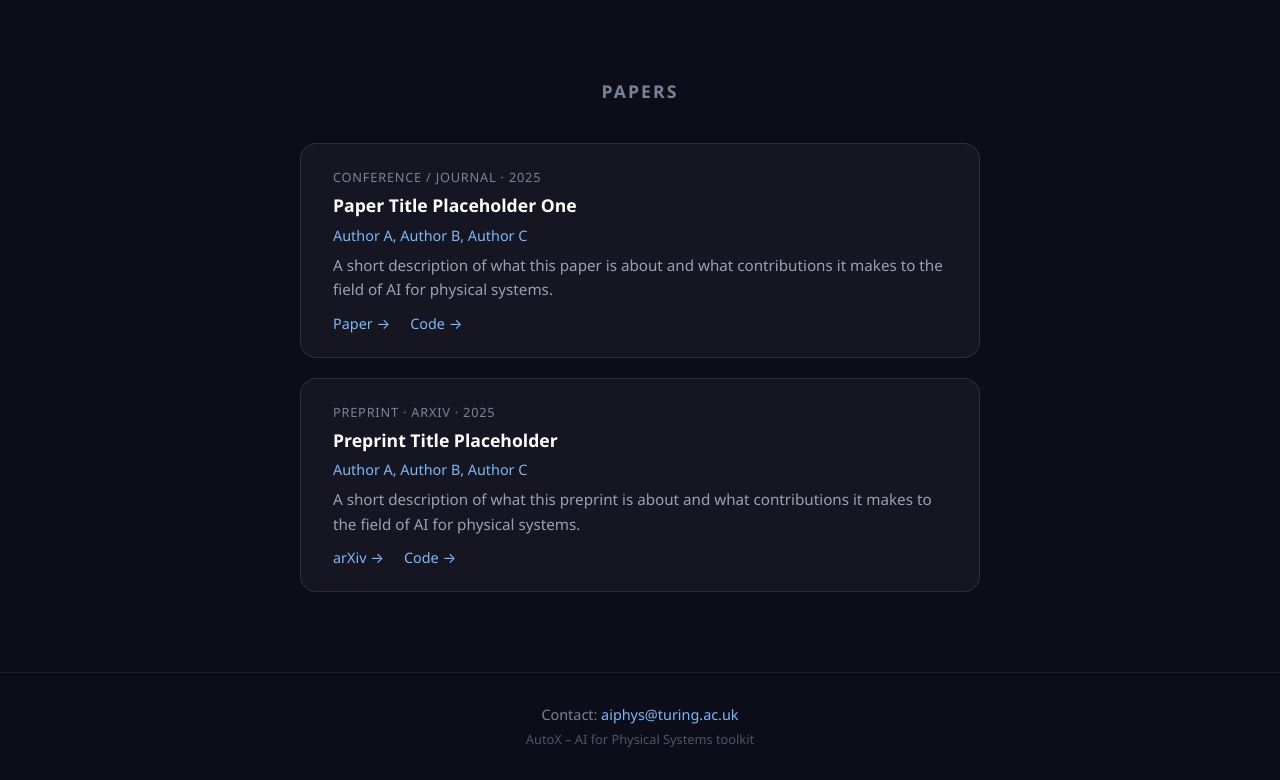
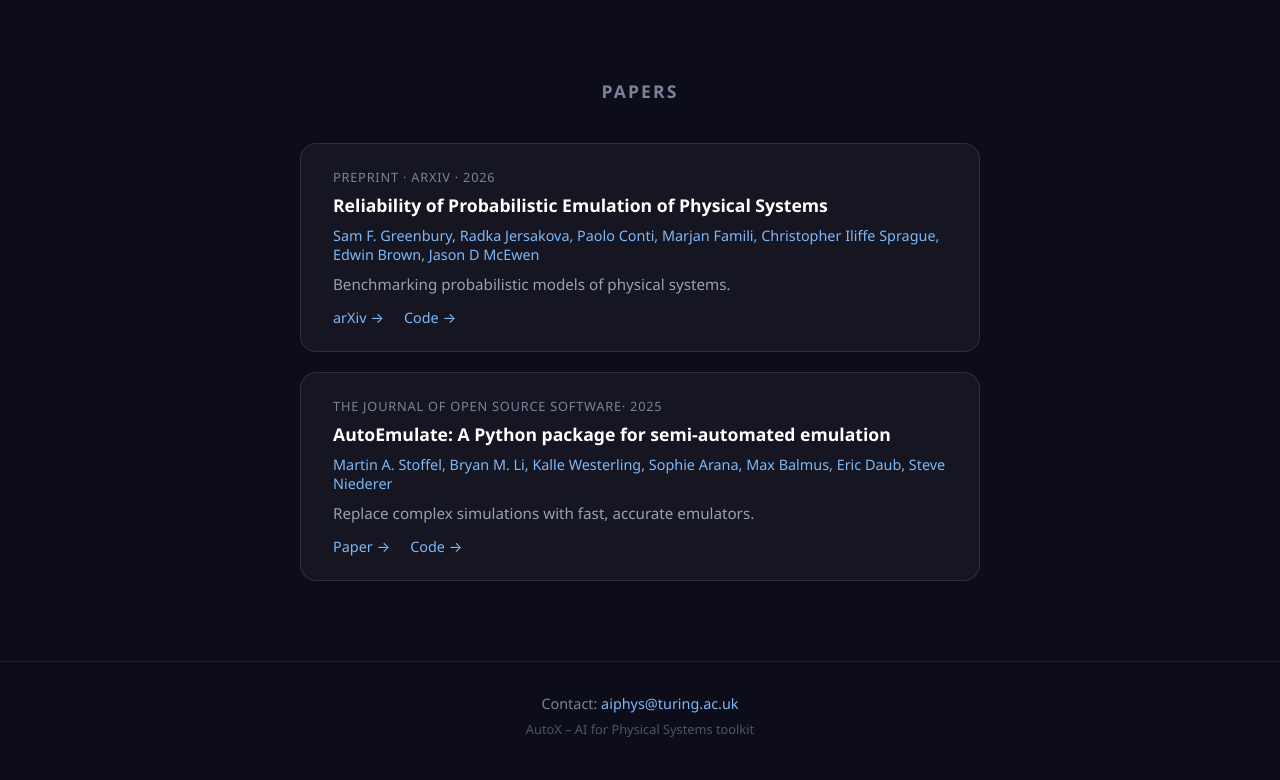
Before and after one commit to alan-turing-institute/autox, a SvelteKit app: page / in a window 1280 px wide. Shown: the part 1188-1968 px from the top of the page. Built offline with nearby package versions, Linux system fonts and the light colour scheme.

Commit message:
add paper details

```diff
--- a/src/routes/+page.svelte
+++ b/src/routes/+page.svelte
@@ -78,27 +78,27 @@
 
 		<div class="paper-card">
 			<div class="paper-meta">
-				<span class="venue">Conference / Journal · 2025</span>
+				<span class="venue preprint">Preprint · arXiv · 2026</span>
 			</div>
-			<h3 class="paper-title">Paper Title Placeholder One</h3>
-			<p class="paper-authors">Author A, Author B, Author C</p>
-			<p class="paper-abstract">A short description of what this paper is about and what contributions it makes to the field of AI for physical systems.</p>
+			<h3 class="paper-title">Reliability of Probabilistic Emulation of Physical Systems</h3>
+			<p class="paper-authors">Sam F. Greenbury, Radka Jersakova, Paolo Conti, Marjan Famili, Christopher Iliffe Sprague, Edwin Brown, Jason D McEwen</p>
+			<p class="paper-abstract">Benchmarking probabilistic models of physical systems.</p>
 			<div class="paper-links">
-				<a href="#" class="paper-link">Paper →</a>
-				<a href="#" class="paper-link">Code →</a>
+				<a href="https://arxiv.org" class="paper-link">arXiv →</a>
+				<a href="https://github.com/alan-turing-institute/autocast" class="paper-link">Code →</a>
 			</div>
 		</div>
 
 		<div class="paper-card">
 			<div class="paper-meta">
-				<span class="venue preprint">Preprint · arXiv · 2025</span>
+				<span class="venue">The Journal of Open Source Software· 2025</span>
 			</div>
-			<h3 class="paper-title">Preprint Title Placeholder</h3>
-			<p class="paper-authors">Author A, Author B, Author C</p>
-			<p class="paper-abstract">A short description of what this preprint is about and what contributions it makes to the field of AI for physical systems.</p>
+			<h3 class="paper-title">AutoEmulate: A Python package for semi-automated emulation</h3>
+			<p class="paper-authors">Martin A. Stoffel, Bryan M. Li, Kalle Westerling, Sophie Arana, Max Balmus, Eric Daub, Steve Niederer</p>
+			<p class="paper-abstract">Replace complex simulations with fast, accurate emulators.</p>
 			<div class="paper-links">
-				<a href="https://arxiv.org" class="paper-link">arXiv →</a>
-				<a href="#" class="paper-link">Code →</a>
+				<a href="https://joss.theoj.org/papers/10.21105/joss.07626" class="paper-link">Paper →</a>
+				<a href="https://github.com/alan-turing-institute/autoemulate" class="paper-link">Code →</a>
 			</div>
 		</div>
 
```
Also changed, not shown: src/lib/posts/autocast.md (+1 -1 lines), src/lib/posts/autoemulatev030.md (+1 -1 lines), src/lib/posts/autoemulatev100.md (+1 -1 lines).
